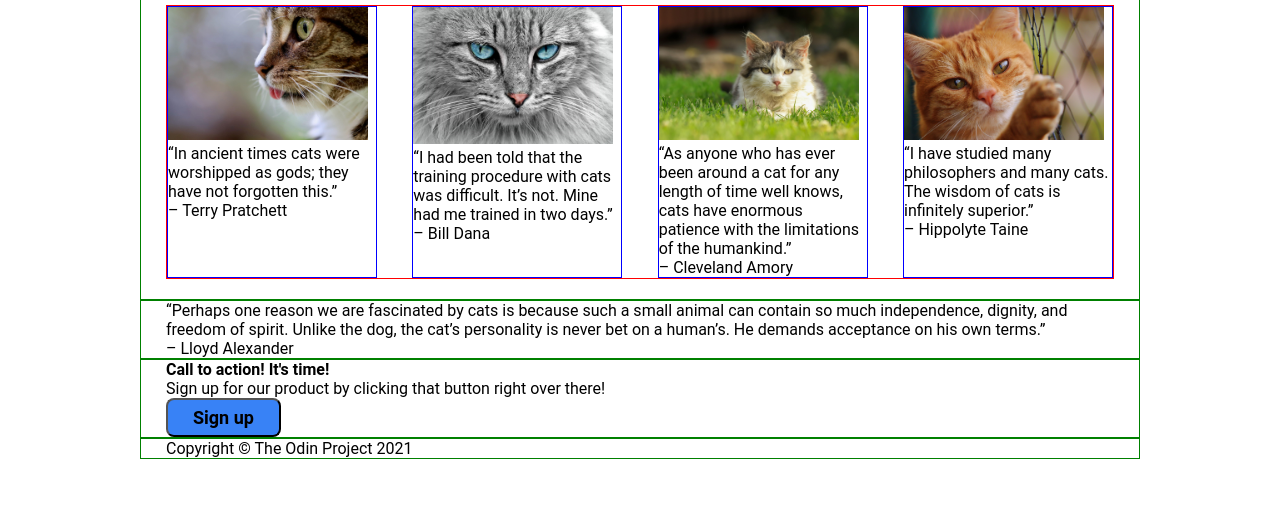
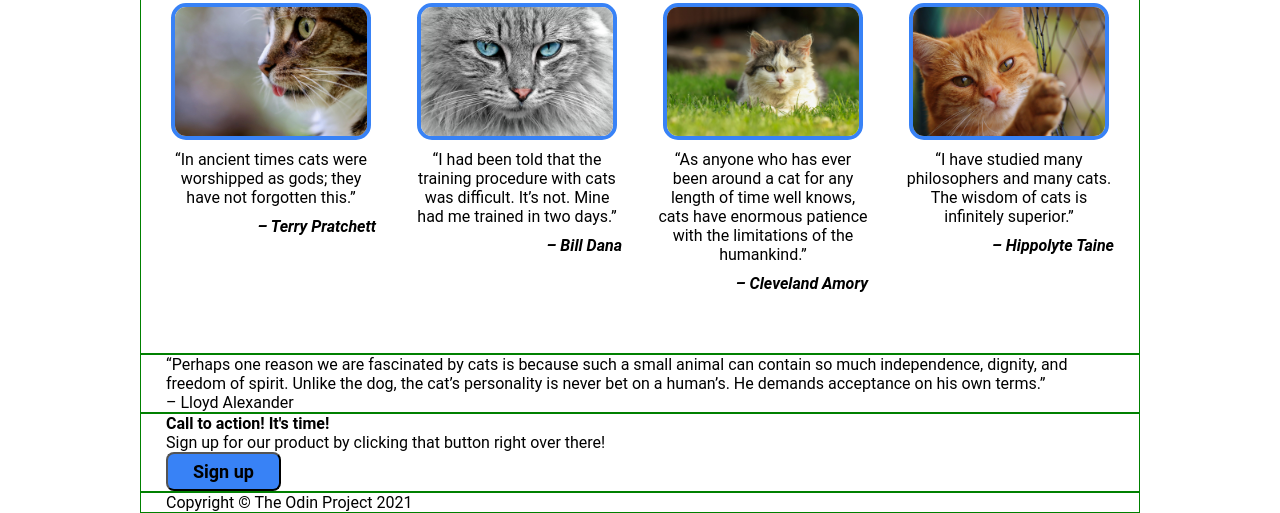
Before and after one commit to Krovannox/landing-page-project, a plain HTML site: page index.html in a window 1280 px wide. Shown: the part 492-1005 px from the top of the page. Before the commit the page ends 951 px from the top, so only its background shows below. Drawn offline with Linux system fonts and the light colour scheme.

Commit message:
Add style to cards section
Added more flex styles and borders to the cards section to adjust
the images and text inside them.

```diff
--- a/style.css
+++ b/style.css
@@ -6,9 +6,7 @@
 }
 
 /* Temporary for better visibility */
-.ind-card img {
-    width: 200px;
-}
+
 /* ------------------------------- */
 
 .container {
@@ -91,27 +89,12 @@ button {
     color: #F9FAF8;
 }
 
-/* Temp */
-.container h2 {
-    border: 1px solid red;
-}
-
-.container .cards-container {
-    border: 1px solid red;
-}
-
-.ind-card {
-    border: 1px solid blue;
-}
-/* ----- */
-
-
 .cards .container {
     display: flex;
     flex-direction: column;
     align-items: center;
     padding-top: 20px;
-    padding-bottom: 20px;
+    padding-bottom: 60px;
 }
 
 .cards .container h2 {
@@ -127,6 +110,28 @@ button {
     width: 100%;
 }
 
+.img-card {
+    width: 200px;
+    height: 137px;
+    margin-bottom: 10px;
+    border: 4px solid #3882F6;
+    border-radius: 15px;
+}
+
 .ind-card {
     width: 210px;
+    display: flex;
+    flex-direction: column;
+    align-items: center;
 }
+
+.text-card {
+    text-align: center;
+    margin-bottom: 10px;
+}
+
+.text-card-author {
+    align-self: flex-end;
+    font-style: italic;
+    font-weight: 700;
+}
```
